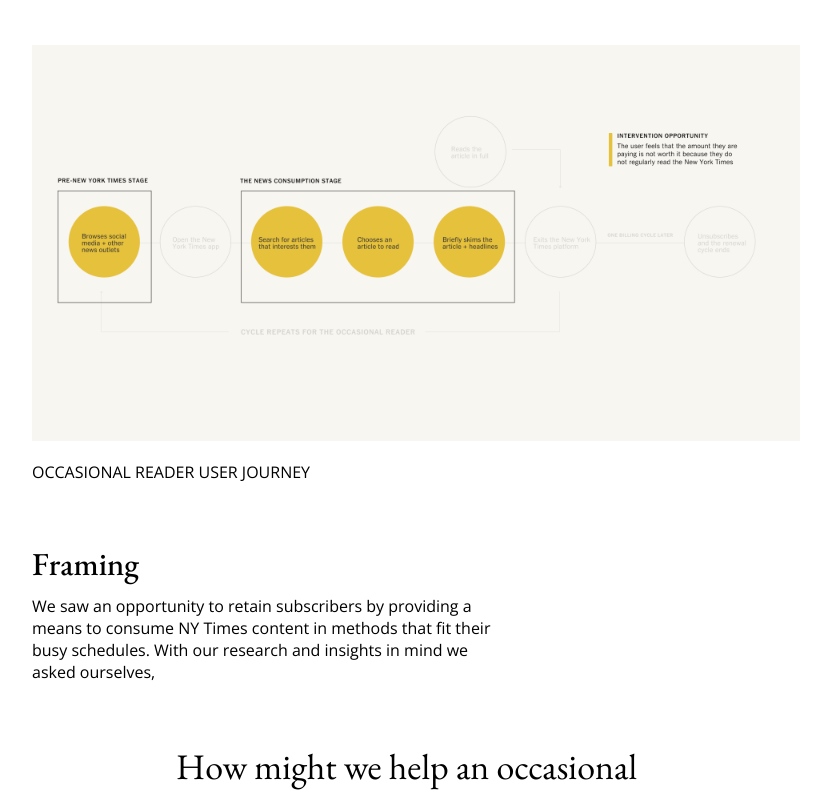
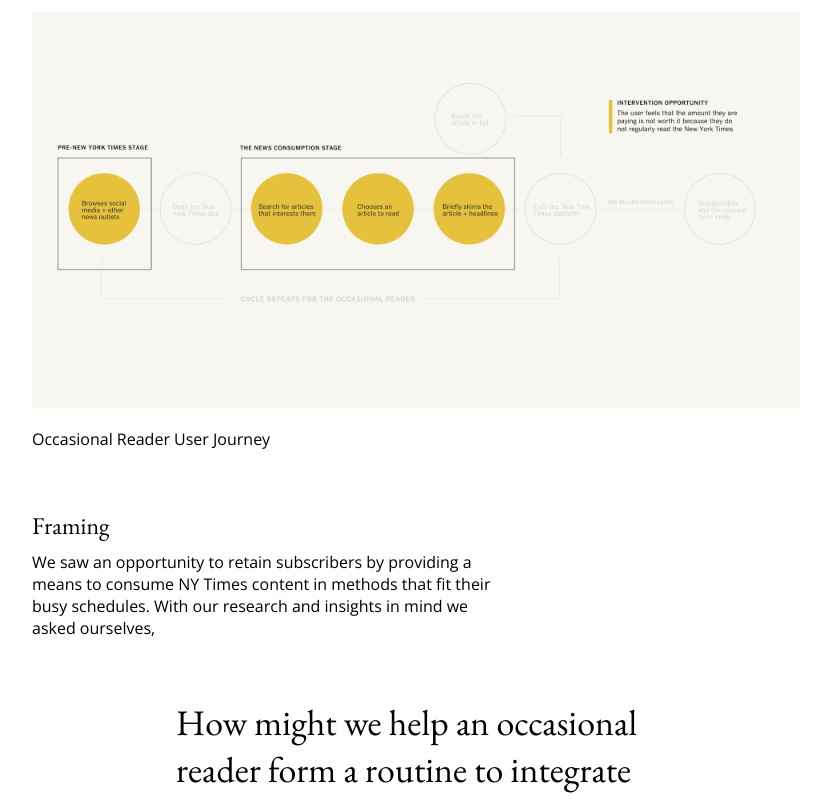
Before and after one commit to dennislimbo/port, a plain HTML site: page nyt.html in a window 1280 px wide. Shown: the part 2929-3729 px from the top of the page, without its empty margins (224-1055 px from the left). Drawn offline with nearby package versions, Linux system fonts and the light colour scheme.

Commit message:
Update styles.css

```diff
--- a/styles.css
+++ b/styles.css
@@ -133,6 +133,8 @@ h3 {
 
 #process > h3, #process > img {
   margin-top: 3.75rem;
+  font-size: 1.5rem;
+  font-weight: 400;
 }
 
 h4 {
@@ -177,7 +179,6 @@ figure {
 
 figcaption {
   margin-top: 20px;
-  text-transform: uppercase;
 }
 
 ul {
```
